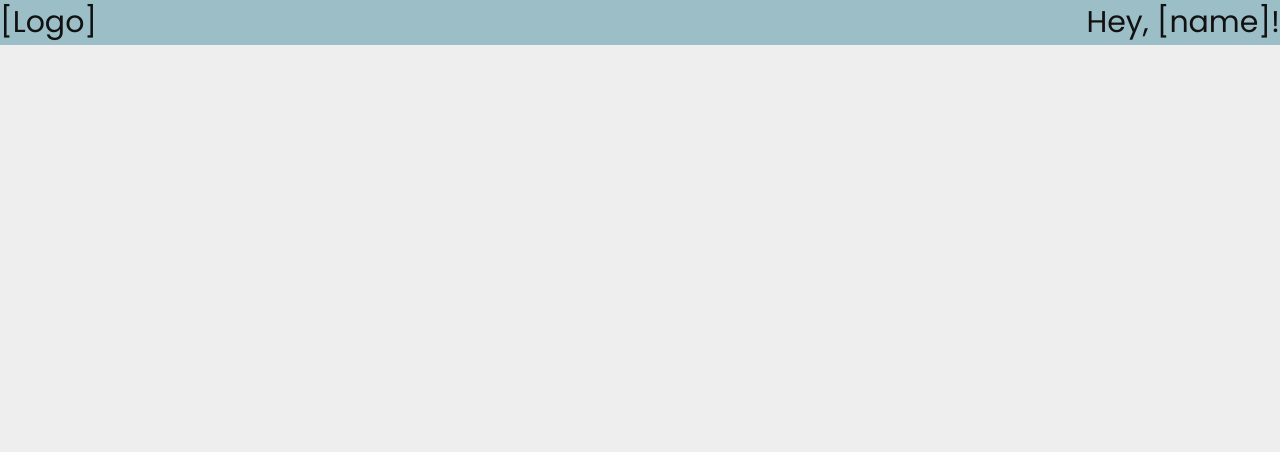
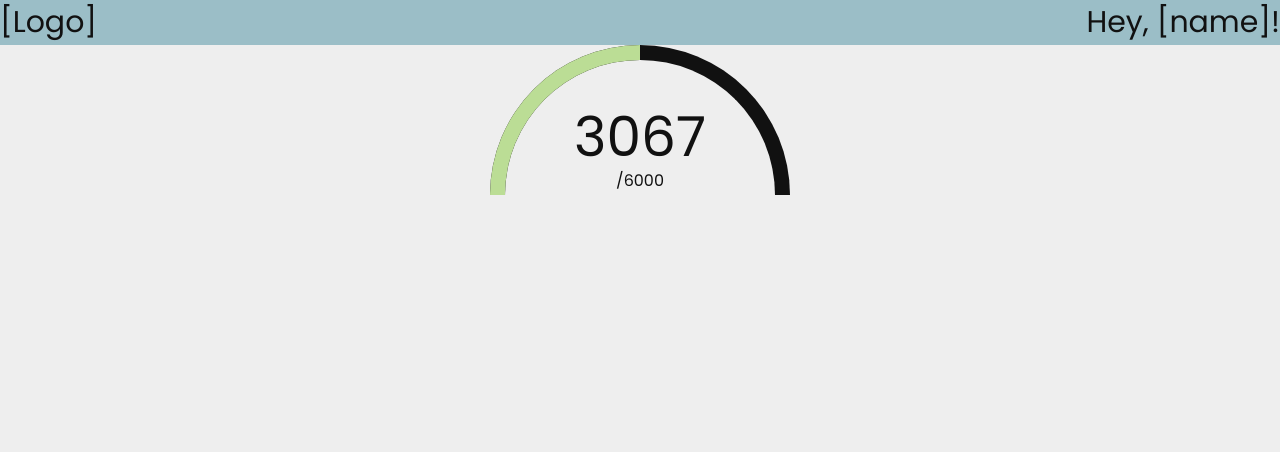
Before and after one commit to Semmetje11lolly/TLE1, a PHP site: page / in a window 1280 px wide. Shown: the top 452 px of the page. Run offline with PHP 8.4, Linux system fonts and the light colour scheme; some libraries are stand-ins or nearby versions.

Commit message:
Add step counter UI to main page
Introduces a step counter section in index.php with styled progress and background elements. Adds related CSS for layout and visual appearance, and adjusts heading margins for consistency.

```diff
--- /dev/null
+++ b/css/index.css
@@ -0,0 +1,25 @@
+section.step-counter {
+    display: flex;
+    flex-direction: column;
+    align-items: center;
+}
+
+.step-background {
+    width: 300px;
+    height: 150px;
+    border: 15px solid var(--color-black);
+    border-bottom: none;
+    border-top-left-radius: 150px;
+    border-top-right-radius: 150px;
+}
+
+.step-progress {
+    transform: translateY(-150px);
+    width: 300px;
+    height: 150px;
+    border: 15px solid var(--color-green);
+    border-bottom: none;
+    border-top-left-radius: 150px;
+    border-top-right-radius: 150px;
+    clip-path: inset(0 50% 0 0);
+}
--- a/css/style.css
+++ b/css/style.css
@@ -31,10 +31,12 @@ body {
 
 h1, h2, h3 {
     font-family: "Space Mono", serif;
+    margin: 0;
 }
 
 h4, h5 {
     font-family: "Exo", serif;
+    margin: 0;
 }
 
 header {
--- a/index.php
+++ b/index.php
@@ -24,7 +24,10 @@
 
 <main>
     <section class="step-counter">
-
+        <div class="step-background"></div>
+        <div class="step-progress"></div>
+        <span style="font-size: 55px; transform: translateY(-250px)">3067</span>
+        <span style="transform: translateY(-260px)">/6000</span>
     </section>
 </main>
 
```
